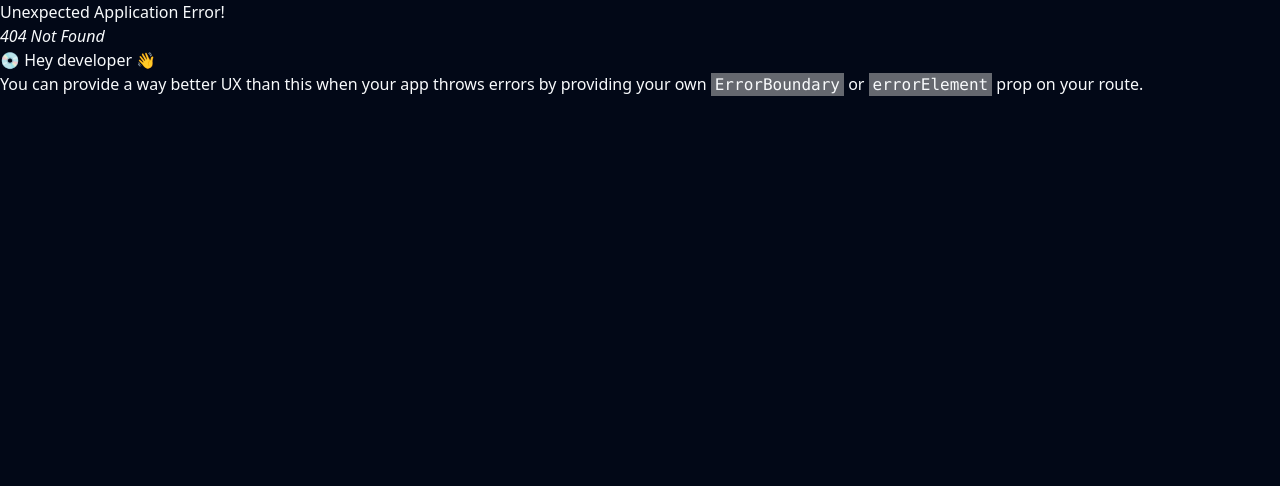
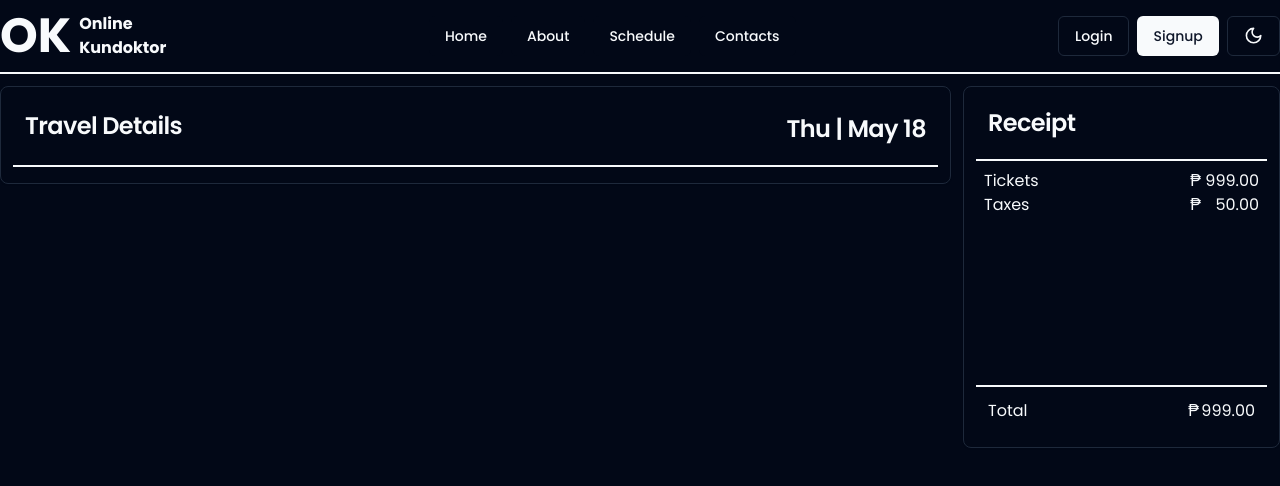
Before and after one commit to raigrc/ICPOK-OnlineKundoktor, a React (Vite) app: page /travel-plan in a window 1280 px wide. Before the commit this address had no page. Shown: the top 486 px of the page. Built offline with nearby package versions, Linux system fonts and the light colour scheme.

Commit message:
create TravelPlans.tsx

```diff
--- a/src/main.tsx
+++ b/src/main.tsx
@@ -11,6 +11,7 @@ import Contact from "./pages/Contact";
 
 import { ThemeProvider } from "@/components/theme-provider";
 import PassengersInfo from "./pages/PassengersInfo";
+import TravelPlans from "./pages/TravelPlans";
 
 const router = createBrowserRouter([
   {
@@ -37,6 +38,10 @@ const router = createBrowserRouter([
         path: "/passenger-info",
         element: <PassengersInfo />,
       },
+      {
+        path: "/travel-plan",
+        element: <TravelPlans />,
+      },
     ],
   },
 ]);
--- a/src/pages/PassengersInfo.tsx
+++ b/src/pages/PassengersInfo.tsx
@@ -23,7 +23,7 @@ import {
   FormMessage,
 } from "@/components/ui/form";
 import { Input } from "@/components/ui/input";
-import { toast } from "@/components/ui/use-toast";
+import { toast, useToast  } from "@/components/ui/use-toast";
 import { RadioGroup, RadioGroupItem } from "@/components/ui/radio-group";
 import { Label } from "@/components/ui/label";
 
@@ -47,12 +47,17 @@ const FormSchema = z.object({
   discounts1: z.enum(["None", "Student", "Senior Citizen", "PWD"]),
 });
 
-interface Props {}
+interface Passengers {
+  id: number;
+}
 
-const PassengersInfo = (props: Props) => {
+const passenger: Passengers[] = [{ id: 1 }, { id: 2 }, { id: 3 }];
+
+const PassengersInfo: React.FC = () => {
   const [selectedDiscounts, setSelectedDiscounts] = useState<Array<string>>([
     "",
   ]);
+  const { toast } = useToast();
 
   //form default values
   const form = useForm<z.infer<typeof FormSchema>>({
@@ -91,17 +96,23 @@ const PassengersInfo = (props: Props) => {
           </CardHeader>
           <CardContent>
             <Form {...form}>
-              <form>
+              <form onSubmit={form.handleSubmit(onSubmit)}>
                 <FormField
                   control={form.control}
                   name="seats"
                   render={({ field }) => (
-                    <FormItem className="flex items-center space-x-2">
-                      <FormLabel>Seat(s):</FormLabel>
+                    <FormItem className="relative flex items-center space-x-2">
+                      <FormLabel className="absolute -translate-y-1/2 top-1/2 left-4">
+                        Seat(s):
+                      </FormLabel>
                       <FormControl>
-                        <Input {...field} />
+                        <Input
+                          className="pl-[4.5rem]"
+                          placeholder="Choose your seat(s)"
+                          {...field}
+                        />
                       </FormControl>
-                      <Button>Choose</Button>
+                      <Button type="submit">Choose</Button>
                       <FormMessage />
                     </FormItem>
                   )}
@@ -111,14 +122,14 @@ const PassengersInfo = (props: Props) => {
           </CardContent>
         </Card>
 
-        {[1, 2, 3].map((passengerIndex) => (
+        {passenger.map((passenger) => (
           <div>
-            <Card key={passengerIndex}>
+            <Card key={passenger.id}>
               <CardHeader className="border-b-2 border-primary">
                 <CardTitle className="flex flex-row items-center">
-                  Passenger #{passengerIndex}
+                  Passenger #{passenger.id}
                   <Badge variant="green">
-                    {selectedDiscounts[passengerIndex - 1]}
+                    {selectedDiscounts[passenger.id]}
                   </Badge>
                 </CardTitle>
               </CardHeader>
@@ -127,12 +138,18 @@ const PassengersInfo = (props: Props) => {
                   <form onSubmit={form.handleSubmit(onSubmit)}>
                     <FormField
                       control={form.control}
-                      name={`firstname${passengerIndex}`}
+                      name={`firstname${passenger.id}`}
                       render={({ field }) => (
-                        <FormItem>
-                          <FormLabel>Firstname:</FormLabel>
+                        <FormItem className="relative">
+                          <FormLabel className="absolute -translate-y-1/2 top-1/2 left-4">
+                            Firstname:
+                          </FormLabel>
                           <FormControl>
-                            <Input placeholder="First Name" {...field} />
+                            <Input
+                              className="pl-[7.5rem]"
+                              placeholder="First Name"
+                              {...field}
+                            />
                           </FormControl>
                           <FormMessage />
                         </FormItem>
@@ -141,12 +158,18 @@ const PassengersInfo = (props: Props) => {
 
                     <FormField
                       control={form.control}
-                      name={`middlename${passengerIndex}`}
+                      name={`middlename${passenger.id}`}
                       render={({ field }) => (
-                        <FormItem>
-                          <FormLabel>Middlename:</FormLabel>
+                        <FormItem className="relative">
+                          <FormLabel className="absolute -translate-y-1/2 top-1/2 left-4">
+                            Middlename:
+                          </FormLabel>
                           <FormControl>
-                            <Input placeholder="Middle Name" {...field} />
+                            <Input
+                              className="pl-[7.5rem]"
+                              placeholder="Middle Name"
+                              {...field}
+                            />
                           </FormControl>
                           <FormMessage />
                         </FormItem>
@@ -155,12 +178,18 @@ const PassengersInfo = (props: Props) => {
 
                     <FormField
                       control={form.control}
-                      name={`lastname${passengerIndex}`}
+                      name={`lastname${passenger.id}`}
                       render={({ field }) => (
-                        <FormItem>
-                          <FormLabel>Lastname:</FormLabel>
+                        <FormItem className="relative">
+                          <FormLabel className="absolute -translate-y-1/2 top-1/2 left-4">
+                            Lastname:
+                          </FormLabel>
                           <FormControl>
-                            <Input placeholder="Last Name" {...field} />
+                            <Input
+                              className="pl-[7.5rem]"
+                              placeholder="Last Name"
+                              {...field}
+                            />
                           </FormControl>
                           <FormMessage />
                         </FormItem>
@@ -168,15 +197,15 @@ const PassengersInfo = (props: Props) => {
                     />
                     <FormField
                       control={form.control}
-                      name={`discounts${passengerIndex}`}
+                      name={`discounts${passenger.id}`}
                       render={({ field }) => (
                         <FormItem>
                           <FormControl>
                             <RadioGroup
                               onValueChange={(value) =>
-                                handleDiscountChange(passengerIndex - 1, value)
+                                handleDiscountChange(passenger.id, value)
                               }
-                              value={selectedDiscounts[passengerIndex - 1]}
+                              value={selectedDiscounts[passenger.id]}
                               defaultValue=""
                               className="flex flex-row justify-end space-x-2"
                             >
@@ -184,27 +213,34 @@ const PassengersInfo = (props: Props) => {
                                 <FormControl className="space-x-2">
                                   <RadioGroupItem
                                     value="Student"
-                                    id="student"
+                                    id={`student${passenger.id}`}
                                   />
                                 </FormControl>
-                                <Label htmlFor="Student">Student</Label>
+                                <Label htmlFor={`student${passenger.id}`}>
+                                  Student
+                                </Label>
                               </FormItem>
                               <FormItem className="flex flex-row items-center space-x-1">
                                 <FormControl className="space-x-2">
                                   <RadioGroupItem
                                     value="Senior Citizen"
-                                    id="senior-citizen"
+                                    id={`senior-citizen${passenger.id}`}
                                   />
                                 </FormControl>
-                                <Label htmlFor="Senior Citizen">
+                                <Label
+                                  htmlFor={`senior-citizen${passenger.id}`}
+                                >
                                   Senior Citizen
                                 </Label>
                               </FormItem>
                               <FormItem className="flex flex-row items-center space-x-1">
                                 <FormControl className="space-x-2">
-                                  <RadioGroupItem value="PWD" id="pwd" />
+                                  <RadioGroupItem
+                                    value="PWD"
+                                    id={`pwd${passenger.id}`}
+                                  />
                                 </FormControl>
-                                <Label htmlFor="PWD">
+                                <Label htmlFor={`pwd${passenger.id}`}>
                                   PWD{" "}
                                   <span className="text-sm">
                                     (Person With Disablities)
@@ -224,7 +260,7 @@ const PassengersInfo = (props: Props) => {
         ))}
         <div className="flex items-center justify-end py-6 space-x-2">
           <Button variant="outline">Back</Button>
-          <Button>Next</Button>
+          <Button>Submit</Button>
         </div>
       </div>
 
--- /dev/null
+++ b/src/pages/TravelPlans.tsx
@@ -0,0 +1,61 @@
+import {
+  Card,
+  CardContent,
+  CardFooter,
+  CardHeader,
+  CardTitle,
+} from "@/components/ui/card";
+import React from "react";
+
+interface Props {}
+
+const TravelPlans = (props: Props) => {
+  return (
+    <div className="flex w-full max-w-screen-xl mx-auto space-x-3">
+      <div className="w-3/4 py-3 space-y-3">
+        <Card>
+          <CardHeader className="flex flex-row items-center justify-between border-b-2 border-primary">
+            <CardTitle>Travel Details</CardTitle>
+            <CardTitle>Thu | May 18</CardTitle>
+          </CardHeader>
+          <CardContent></CardContent>
+        </Card>
+      </div>
+
+      <div className="w-1/4 py-3 ">
+        <Card className="sticky top-2">
+          <CardHeader className="border-b-2 border-primary">
+            <CardTitle>Receipt</CardTitle>
+          </CardHeader>
+          <CardContent className="h-56">
+            <div className="flex flex-row items-center justify-between flex-1">
+              <h3>Tickets</h3>
+              <div className="flex items-center justify-between w-1/4">
+                <p>&#8369;</p>
+                <p>999.00</p>
+              </div>
+            </div>
+            <div className="flex flex-row items-center justify-between flex-1">
+              <h3>Taxes</h3>
+              <div className="flex items-center justify-between w-1/4">
+                <p>&#8369;</p>
+                <p>50.00</p>
+              </div>
+            </div>
+          </CardContent>
+          <CardFooter className="border-t-2 border-primary">
+            <div className="flex flex-row items-center justify-between flex-1">
+              <h3>Total</h3>
+              <div className="flex items-center justify-between w-1/4">
+                <p>&#8369;</p>
+                <p>999.00</p>
+              </div>
+            </div>
+          </CardFooter>
+        </Card>
+      </div>
+    </div>
+  );
+};
+
+export default TravelPlans;
```
